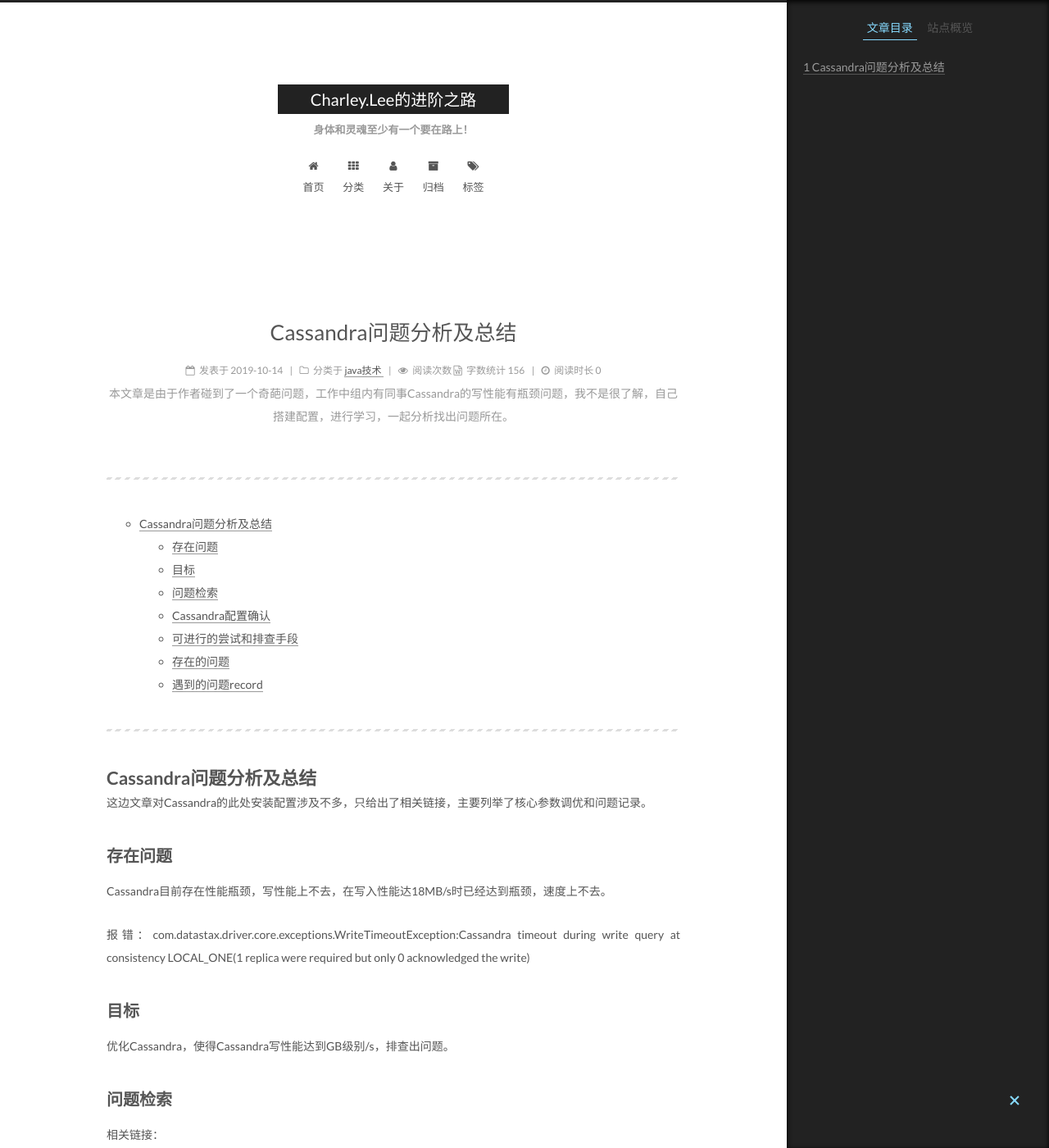
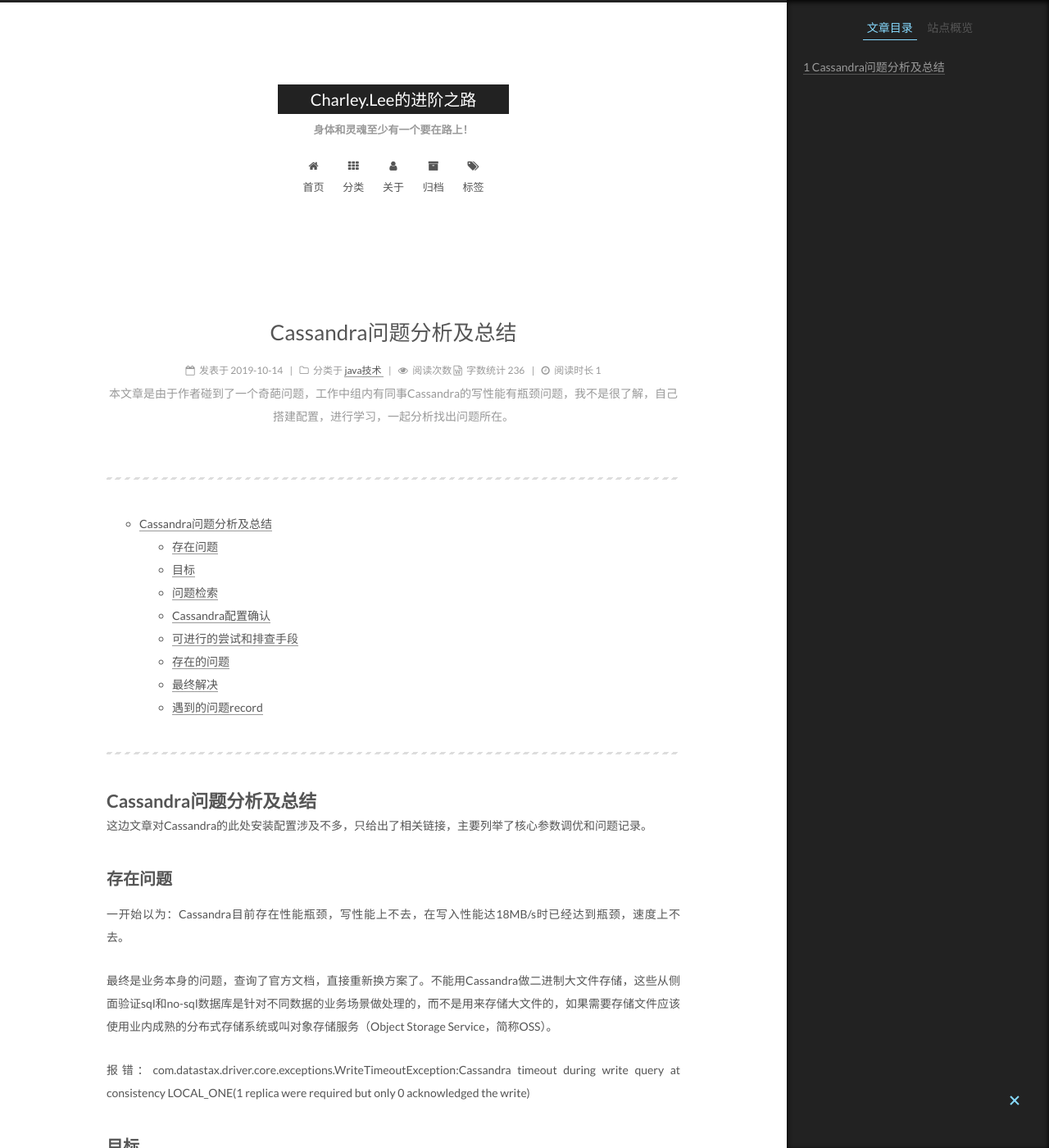
Before and after one commit to lkzlee/lkzlee.github.io, a Jekyll site: the page built from _posts/2019-10-14-Cassandra问题分析及总结.md, in a window 1280 px wide and 1400 px high. Shown: the whole window at 82% size. Built offline with Jekyll 4.4.1, drawn with Linux system fonts in a browser that asks for light colours; some of the changed text lies outside the part shown.

Commit message:
cassandra 问题修正

````diff
--- a/_posts/2019-10-14-Cassandra问题分析及总结.md
+++ b/_posts/2019-10-14-Cassandra问题分析及总结.md
@@ -19,13 +19,17 @@ description: 本文章是由于作者碰到了一个奇葩问题，工作中组
 
 ## 存在问题
 
-Cassandra目前存在性能瓶颈，写性能上不去，在写入性能达18MB/s时已经达到瓶颈，速度上不去。
+一开始以为：Cassandra目前存在性能瓶颈，写性能上不去，在写入性能达18MB/s时已经达到瓶颈，速度上不去。
+
+最终是业务本身的问题，查询了官方文档，直接重新换方案了。不能用Cassandra做二进制大文件存储，这些从侧面验证sql和no-sql数据库是针对不同数据的业务场景做处理的，而不是用来存储大文件的，如果需要存储文件应该使用业内成熟的分布式存储系统或叫对象存储服务（Object Storage Service，简称OSS）。
 
 报错：com.datastax.driver.core.exceptions.WriteTimeoutException:Cassandra timeout during write query at consistency LOCAL_ONE(1 replica were required but only 0 acknowledged the write)
 
 ## 目标
 
-优化Cassandra，使得Cassandra写性能达到GB级别/s，排查出问题。
+*优化Cassandra，使得Cassandra写性能达到GB级别/s，排查出问题。*
+
+（后续发现问题不是这样的，业务不涉及高性能写入，而是是为了解决单个大文件二进制写入Cassandra，需要换存储方案。）
 
 ## 问题检索
 
@@ -91,6 +95,22 @@ commitlog_sync commitlog同步方式：定期或者batch批量两种策略。
 
 
 
+## 最终解决
+
+最终发现是业务场景使用的问题，我们重新换了一套方案来实现。
+
+[Cassandra blob type](https://docs.datastax.com/en/archived/cql/3.3/cql/cql_reference/blob_r.html) 文中有这样一段话：
+
+```reStructuredText
+Blob type
+The Cassandra blob data type represents a constant hexadecimal number defined as 0[xX](hex)+ where hex is a hexadecimal character, such as [0-9a-fA-F]. For example, 0xcafe. The maximum theoretical size for a blob is 2 GB. The practical limit on blob size, however, is less than 1 MB. A blob type is suitable for storing a small image or short string.
+
+```
+
+文中说的很清楚，blob类型不能用来存大文件的。
+
+
+
 ## 遇到的问题record
 
 
````
